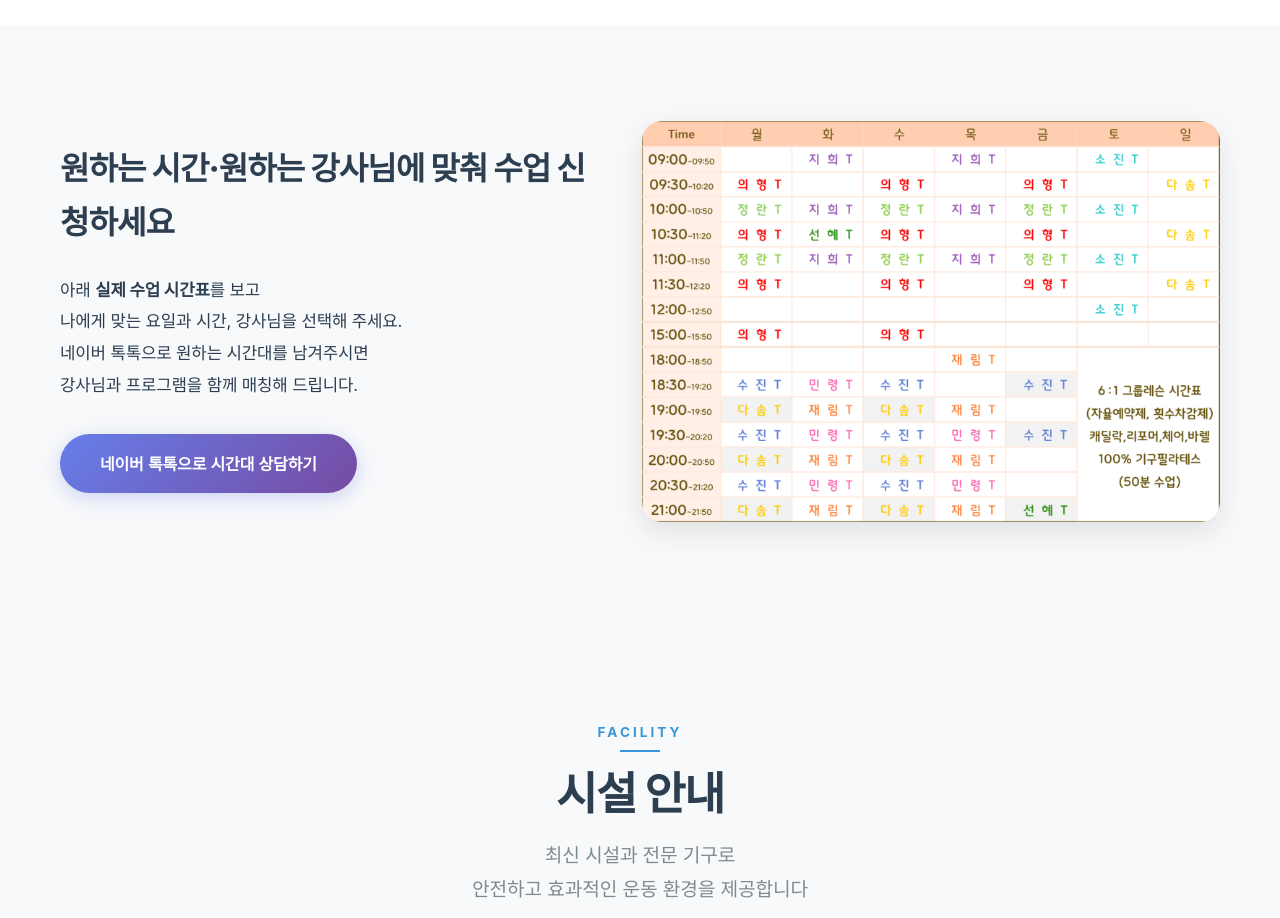
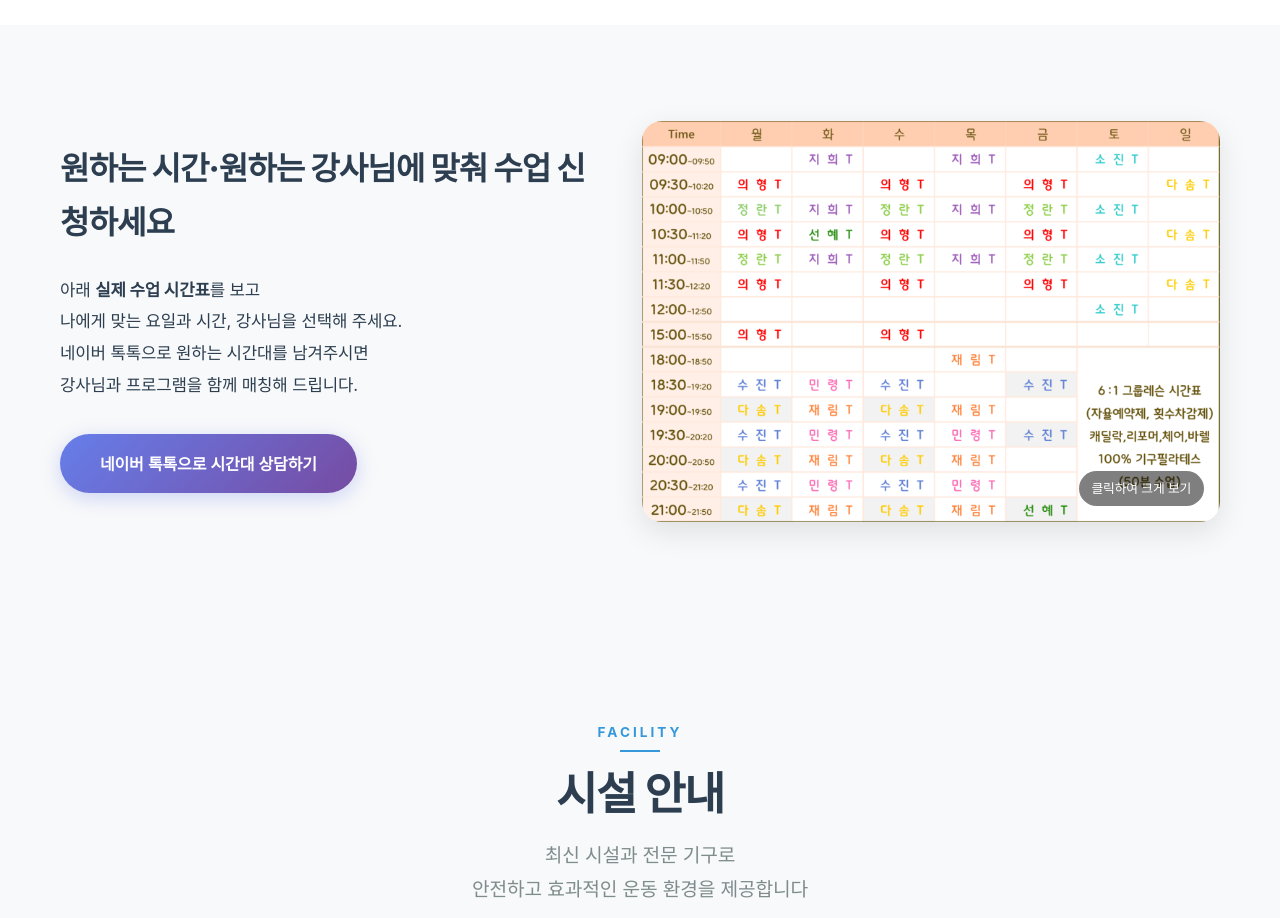
Before and after one commit to kimgang91/allforyou, a website: page index.html in a window 1280 px wide. Shown: the part 3540-4458 px from the top of the page. Drawn offline with Linux system fonts and the light colour scheme; a web font is replaced by a local one.

Commit message:
Add files via upload

```diff
--- a/index.html
+++ b/index.html
@@ -206,7 +206,7 @@
                         네이버 톡톡으로 시간대 상담하기
                     </a>
                 </div>
-                <div class="timetable-image">
+                <div class="timetable-image" onclick="openImageModal('시간표.png', '올포유필라테스 수업 시간표')">
                     <img src="시간표.png" alt="올포유필라테스 수업 시간표" loading="lazy">
                 </div>
             </div>
--- a/styles.css
+++ b/styles.css
@@ -842,12 +842,26 @@ section {
     overflow: hidden;
     box-shadow: var(--shadow);
     background: #fff;
+    cursor: pointer;
+    position: relative;
 }
 
 .timetable-image img {
     width: 100%;
     height: auto;
     display: block;
+}
+
+.timetable-image::after {
+    content: '클릭하여 크게 보기';
+    position: absolute;
+    bottom: 1rem;
+    right: 1rem;
+    padding: 0.4rem 0.8rem;
+    font-size: 0.8rem;
+    border-radius: 999px;
+    background: rgba(0, 0, 0, 0.5);
+    color: #fff;
 }
 
 @media (max-width: 1024px) {
```
